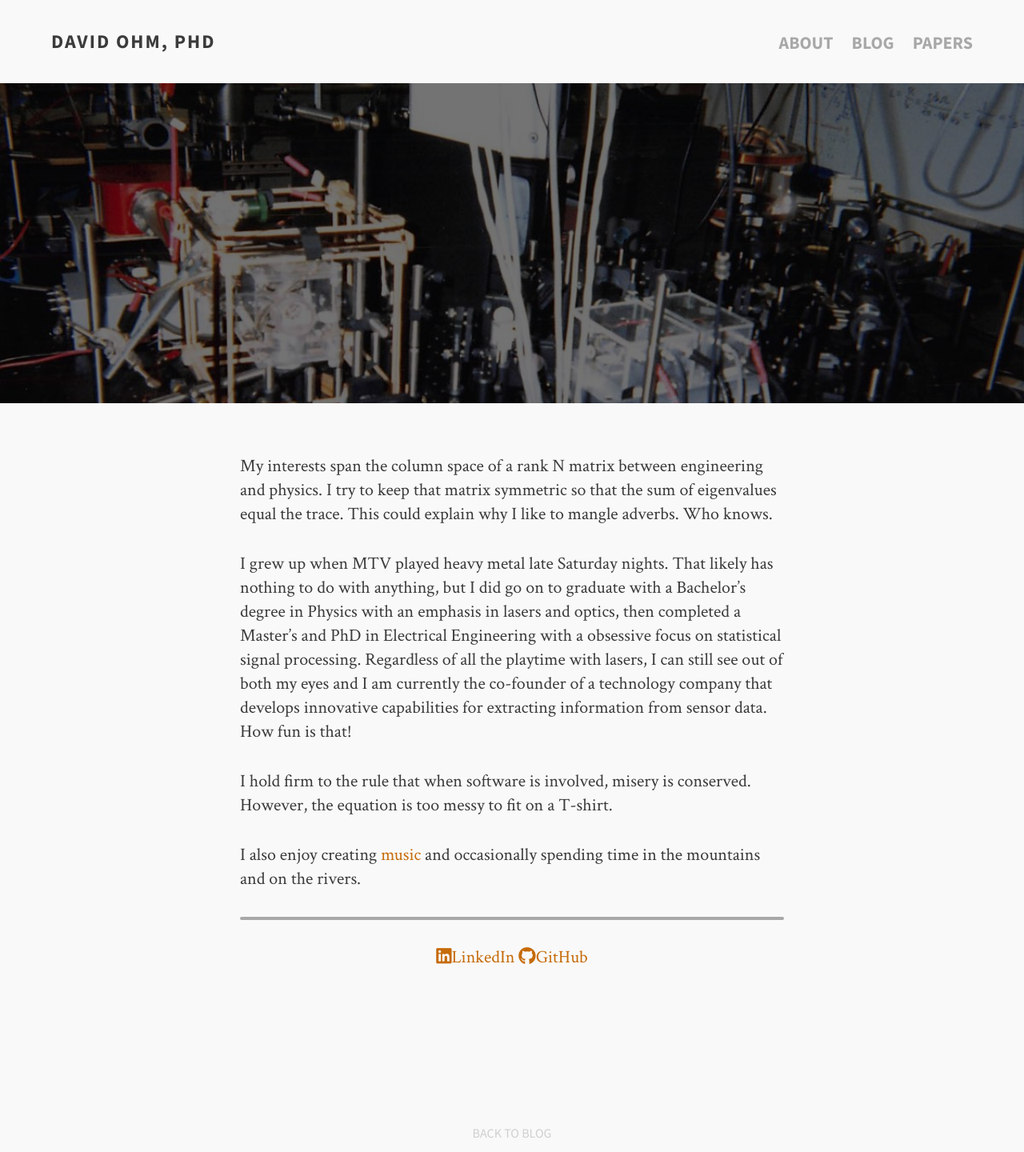
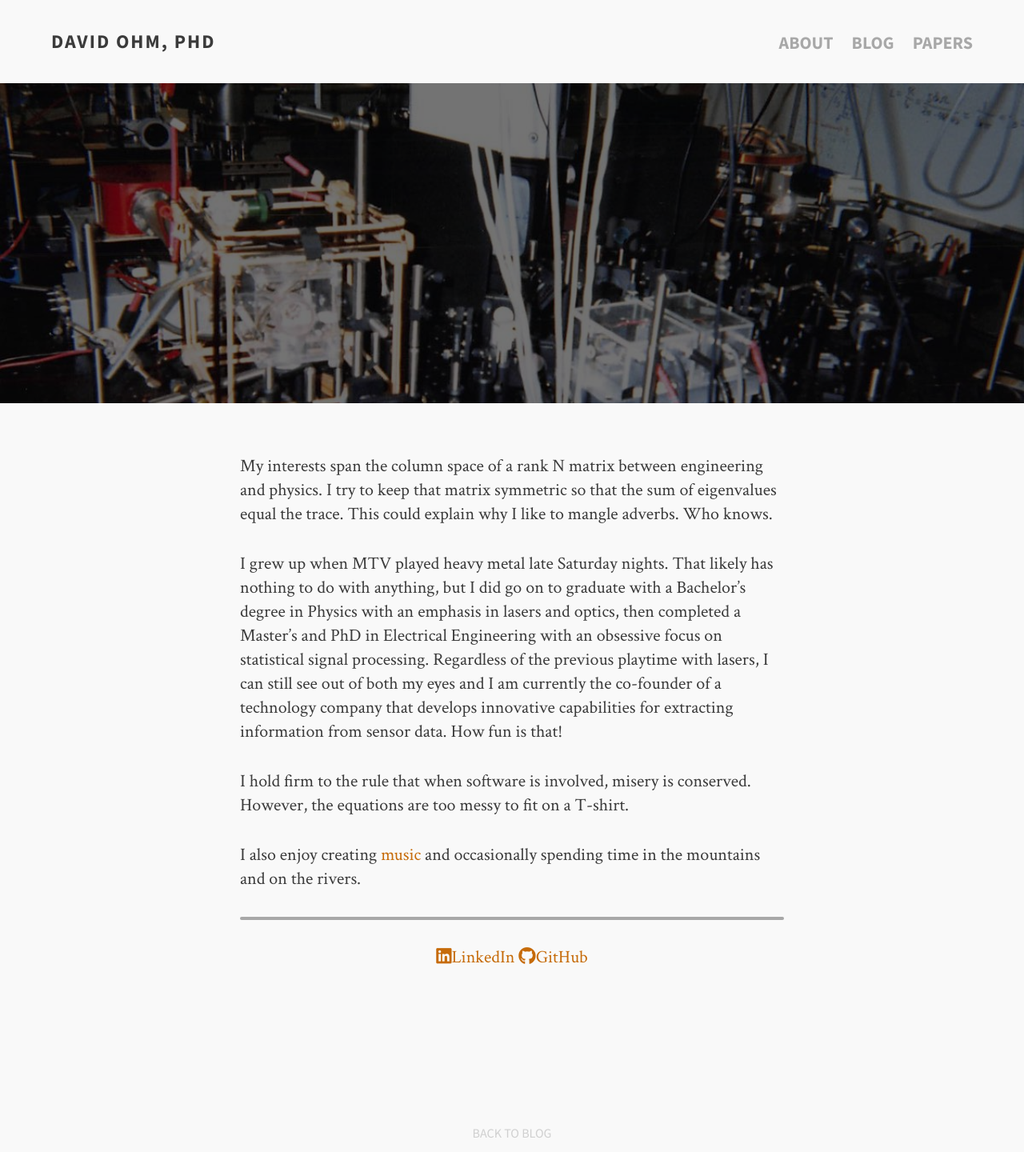
Before and after one commit to ohmdsp/ohmdsp.github.io, a Jekyll site: the page built from about.md, in a window 1280 px wide. Shown: the whole page at 80% size. Built offline with Jekyll 4.4.1, drawn with Linux system fonts in a browser that asks for light colours; nearby versions of some CDN libraries; a script that is not in the unit is left out; comment, search, counter and statistics services are not loaded.

Commit message:
misc edits

```diff
--- a/_layouts/home.html
+++ b/_layouts/home.html
@@ -3,7 +3,7 @@
     <div id='bump'>
         <section class="article archive">
           <article class="archive-wrap">
-            <p class="intro">Musings and manuscripts from my attempts to learn something interestingly useful or to use something learnfully interesting. Say that ten times fast!  </p>
+            <p class="intro">Musings and manuscripts from my attempts to learn something interestingly useful and to use something learnfully interesting. </p>
             <figure><center><img src="/images/rfml.png" /></center></figure>
             <br>
           </article>
--- a/about.md
+++ b/about.md
@@ -8,9 +8,9 @@ image:
 
 My interests span the column space of a rank N matrix between engineering and physics. I try to keep that matrix symmetric so that the sum of eigenvalues equal the trace. This could explain why I like to mangle adverbs. Who knows. <br>
 
-I grew up when MTV played heavy metal late Saturday nights. That likely has nothing to do with anything, but I did go on to graduate with a Bachelor's degree in Physics with an emphasis in lasers and optics, then completed a Master's and PhD in Electrical Engineering with a obsessive focus on statistical signal processing. Regardless of all the playtime with lasers, I can still see out of both my eyes and I am currently the co-founder of a technology company that develops innovative capabilities for extracting information from sensor data. How fun is that! <br>
+I grew up when MTV played heavy metal late Saturday nights. That likely has nothing to do with anything, but I did go on to graduate with a Bachelor's degree in Physics with an emphasis in lasers and optics, then completed a Master's and PhD in Electrical Engineering with an obsessive focus on statistical signal processing. Regardless of the previous playtime with lasers, I can still see out of both my eyes and I am currently the co-founder of a technology company that develops innovative capabilities for extracting information from sensor data. How fun is that! <br>
 
-I hold firm to the rule that when software is involved, misery is conserved. However, the equation is too messy to fit on a T-shirt. <br>
+I hold firm to the rule that when software is involved, misery is conserved. However, the equations are too messy to fit on a T-shirt. <br>
 
 I also enjoy creating [music](https://soundcloud.com/davidohm) and occasionally spending time in the mountains and on the rivers.
 
```
